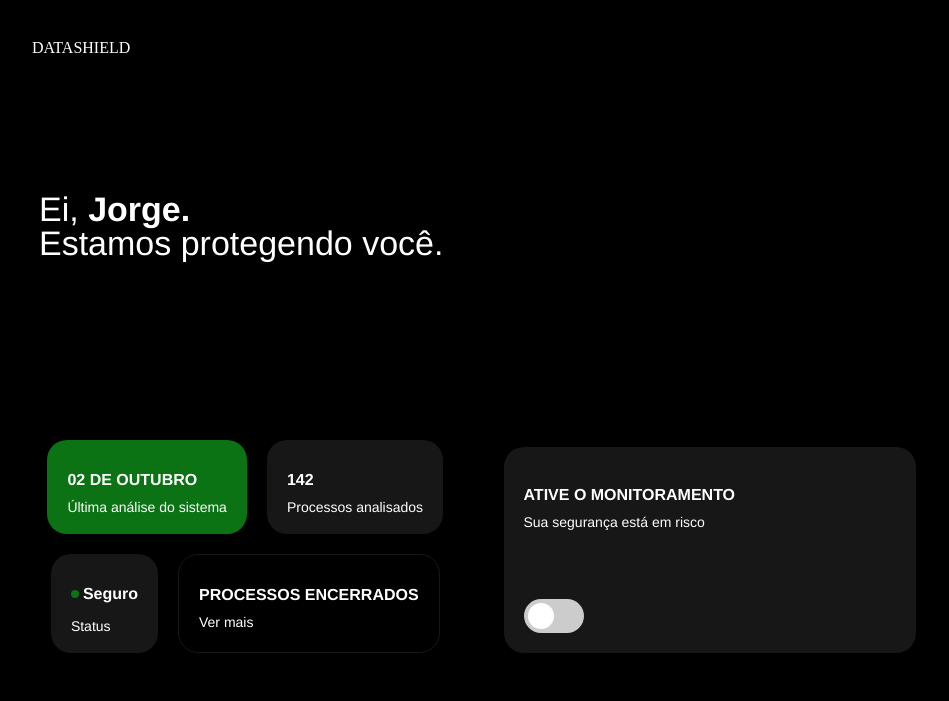
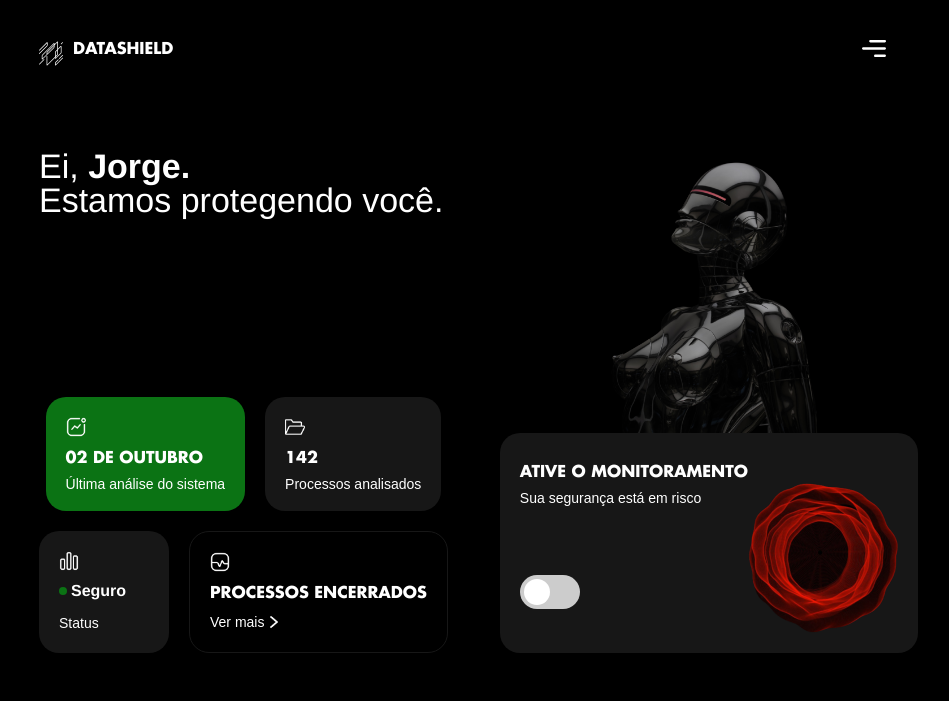
Before and after one commit to Jogaridu/datashield_challenge, a plain HTML site: page src/templates/main.html in a window 1280 px wide. Shown: the whole page, without its empty margins (38-987 px from the left). Drawn offline with Linux system fonts and the light colour scheme; a web font is replaced by a local one.

Commit message:
style: logo nova e reparos

```diff
--- a/src/templates/main.css
+++ b/src/templates/main.css
@@ -11,9 +11,8 @@ body {
 
 @font-face {
   font-family: "myfont";
-  src: url(datashield/fonts/Helvetica-Bold.woff) format("woff");
-  font-weight: bold;
-  font-style: italic;
+  src: url(../static/assets/FuturaLT-Bold.woff) format("woff");
+  font-weight: 900;
 }
 
 h1 {
@@ -33,29 +32,35 @@ h1 {
   padding: 20px 70px;
 }
 
+.cabecalho_logo{
+  display: flex;
+
+}
+
+
 .menu {
   display: flex;
   flex-direction: column;
   align-items: flex-end;
   border-radius: 20px;
-  padding: 20px;
-
+  padding: 20px 30px 30px 30px;
 }
 
 .opened {
     background-color: #171717;
-
 }
 
 .menu-icon{
     cursor: pointer;
 }
 
+
+
 .menu-content {
   display: none;
   list-style: none;
   flex-direction: column;
-  gap: 16px;
+  gap: 15px;
 
 }
 
@@ -151,7 +156,7 @@ h3 {
 
 .card h4 {
   text-transform: uppercase;
-  font-weight: bold;
+  font-family: "myfont";
   font-size: 16px;
 }
 
@@ -162,6 +167,7 @@ h3 {
 .status {
   display: flex;
   align-items: center;
+  width: 90px;
 }
 
 .status::before {
@@ -190,8 +196,13 @@ h3 {
 }
 
 .robo-img {
-  width: 240px;
+  width: 230px;
 }
+
+p{
+  font-family: Arial, Helvetica, sans-serif;
+}
+
 
 .card-monitoramento-container .card {
   width: 100%;
@@ -201,7 +212,9 @@ h3 {
 }
 
 .monitoramento-img {
-  width: 160px;
+  width: 150px;
+  height: 150px;
+  margin-top: 30px;
 }
 
 /* slider */
--- a/src/templates/main.html
+++ b/src/templates/main.html
@@ -9,16 +9,20 @@
   </head>
   <body>
     <header class="cabecalho">
-      <h1 class="ds">DATASHIELD</h1>
+      <div class="cabecalho_logo">
+        <img class="logo" style="margin: 0px 10px 0px 7px;" src="../static/assets/logo-ds.svg" alt="">
+        <h1>DATASHIELD</h1>
+      </div>
+
       <div id="menu" class="menu">
-        <img src="datashield/icons/iconmenu.svg" id="menu-btn" class="menu-icon" alt="" />
+        <img src="../static/assets/iconmenu.svg" id="menu-btn" class="menu-icon" alt="" />
         <ul id="menu-content" class="menu-content">
-            <li>
-                <img src="datashield/icons/iconhome.png" alt="">
+            <li style="margin: 15px 10px 0px 0px;">
+                <img src="../static/assets/iconhome.png" alt="">
                 <p>Home</p>
             </li>
-            <li>
-                <img src="datashield/icons/iconprocess.png" alt="">
+            <li style="margin: 5px 10px 0px 0px;" >
+                <img src="../static/assets/iconprocess.png" alt="">
                 <p>Processos</p>
             </li>
         </ul>
@@ -34,28 +38,28 @@
         <div class="card-group">
           <div class="row">
             <div class="card card-green">
-              <img class="icon" src="datashield/icons/icononda.png" alt="" />
+              <img class="icon" src="../static/assets/icononda.png" alt="" />
               <h4>02 de outubro</h4>
               <p>Última análise do sistema</p>
             </div>
             <div class="card">
-              <img class="icon" src="datashield/icons/iconpasta.png" alt="" />
+              <img class="icon" src="../static/assets/iconpasta.png" alt="" />
               <h4>142</h4>
               <p>Processos analisados</p>
             </div>
           </div>
           <div class="row">
             <div class="card">
-              <img class="icon" src="datashield/icons/iconstatus.png" alt="" />
+              <img class="icon" src="../static/assets/iconstatus.png" alt="" />
               <h3 class="status">Seguro</h3>
               <p>Status</p>
             </div>
             <div class="card card-outline">
-              <img class="icon" src="datashield/icons/iconscan.png" alt="" />
-              <h4>Processos encerrados</h4>
+              <img class="icon" src="../static/assets/iconscan.png" alt="" />
+              <h4 style="width:max-content;" >Processos encerrados</h4>
               <div class="more">
                 <p>Ver mais</p>
-                <img src="datashield/icons/iconseta.png" alt="" />
+                <img src="../static/assets/iconseta.png" alt="" />
               </div>
             </div>
           </div>
@@ -63,10 +67,10 @@
       </div>
 
       <div class="card-monitoramento-container">
-        <img src="datashield/robo.png" class="robo-img" alt="" />
+        <img src="../static/assets/robo.png" class="robo-img" alt="" />
         <div class="card">
-          <div style="margin-top: 20px;">
-            <h4>Ative o monitoramento</h4>
+          <div style="margin-top: 10px;">
+            <h4 style="width:max-content;">Ative o monitoramento</h4>
             <p>Sua segurança está em risco</p>
             <label class="switch">
               <input id="checkbox" type="checkbox" />
@@ -76,7 +80,7 @@
           <img
             id="bola-img"
             class="monitoramento-img"
-            src="datashield/bola.png"
+            src="../static/assets/bola.png"
             alt=""
           />
         </div>
@@ -90,9 +94,9 @@
 
     checkbox.addEventListener("click", () => {
       if (!checkbox.checked) {
-        bola.src = "datashield/bola.png";
+        bola.src = "../static/assets/bola.png";
       } else if (checkbox.checked) {
-        bola.src = "datashield/bola-verde.png";
+        bola.src = "../static/assets/bola-verde.png";
       }
     });
 
```
Also changed, not shown: src/static/assets/FuturaLT-Bold.woff (added), src/static/assets/logo-ds.svg (added), 1 other file.
